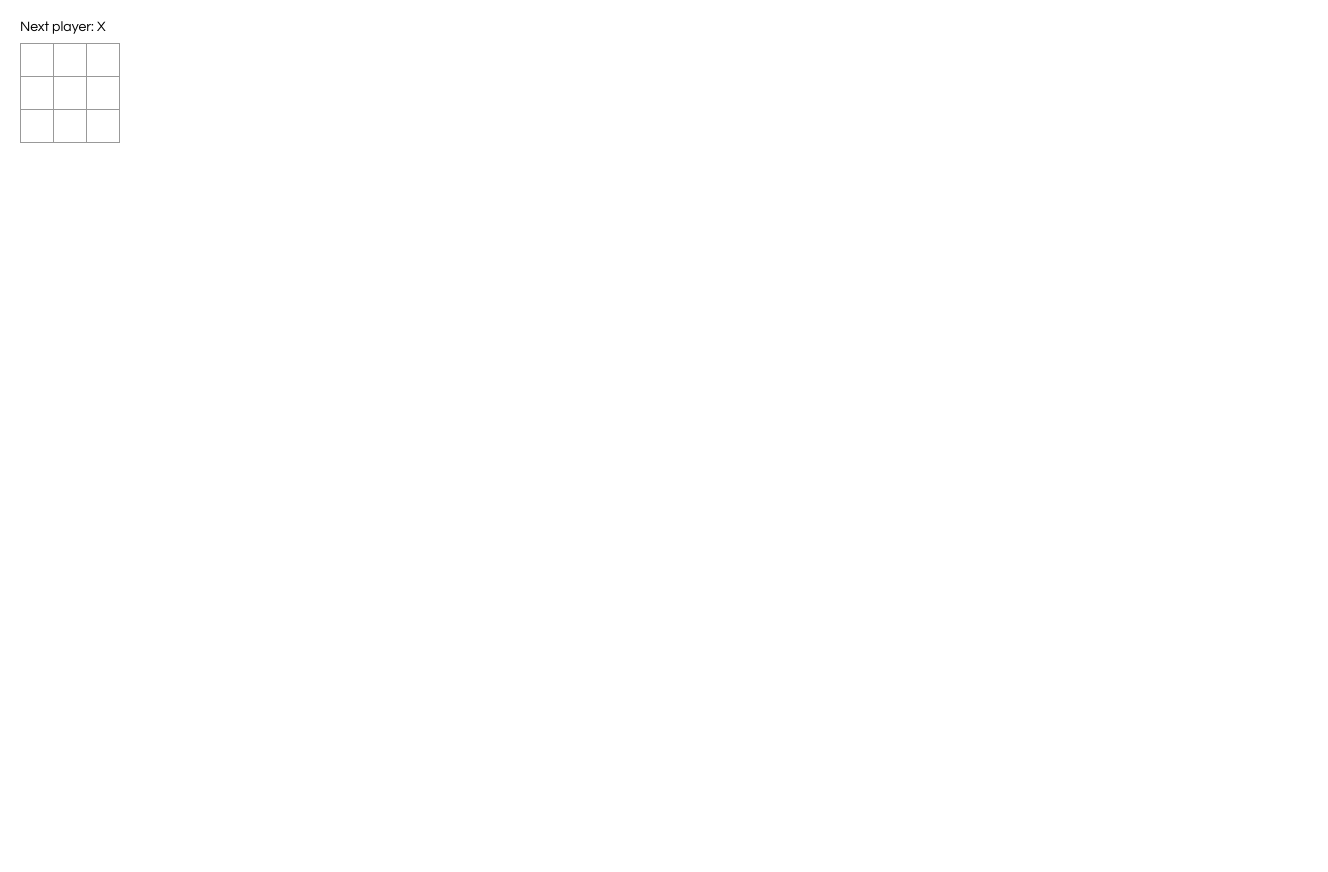
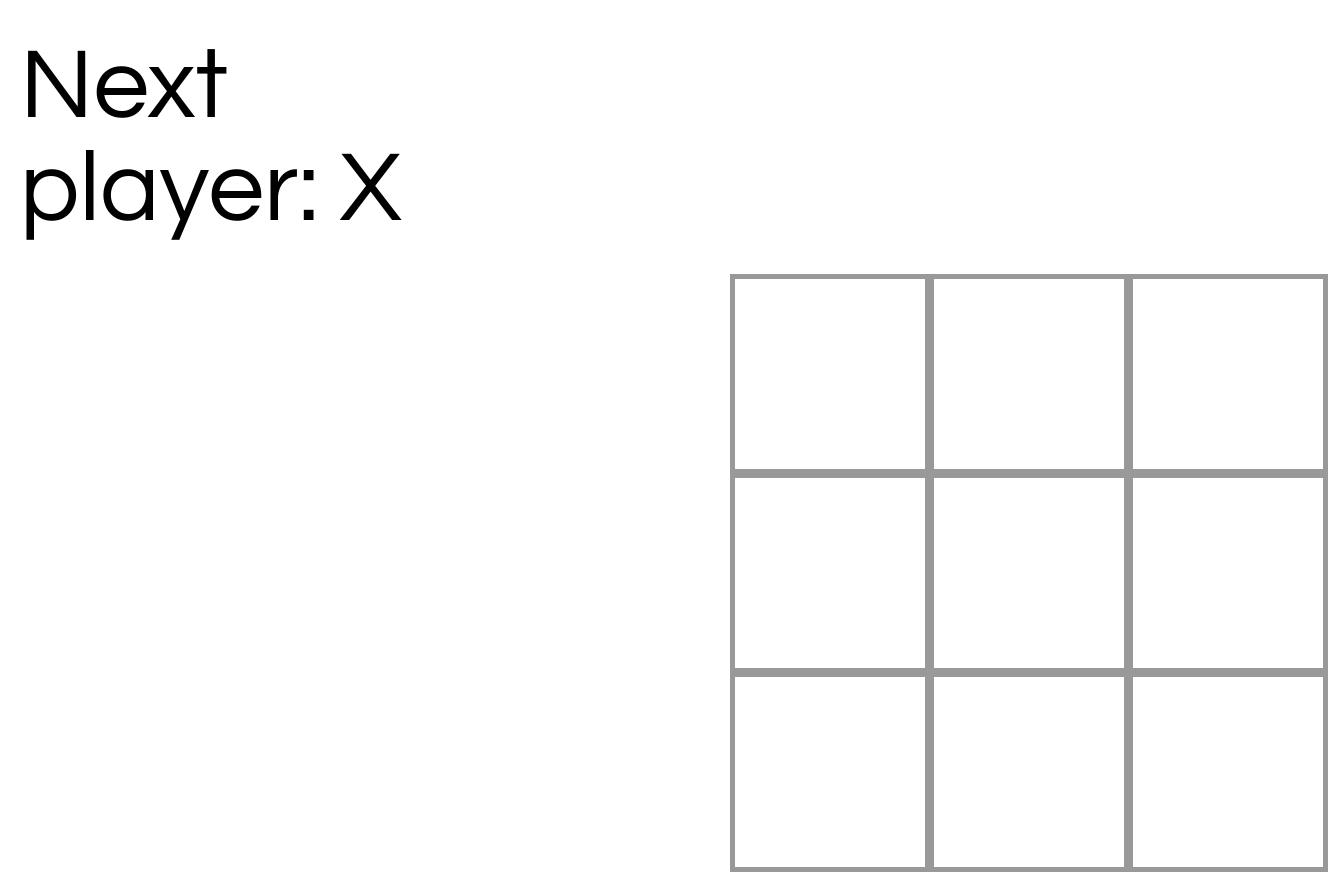
Before and after one commit to vermad843/tic-tac-toe-game-React-, a React app: page / in a window 1280 px wide. Shown: the whole page, 1328 px wide, since content can reach past the window. Before the commit the page ends 800 px from the top, so only its background shows below. Built offline with nearby package versions, Linux system fonts and the light colour scheme.

Commit message:
making it mobile friendly

```diff
--- a/src/App.css
+++ b/src/App.css
@@ -15,21 +15,26 @@ body {
 
   .status {
     margin-bottom: 10px;
+    font-size : 50px;
   }
 
   .square {
     background: #fff;
-    border: 1px solid #999;
+    border: 5px solid #999;
     float: left;
-    font-size: 24px;
+    font-size: 50px;
     font-weight: bold;
     line-height: 34px;
-    height: 34px;
     margin-right: -1px;
     margin-top: -1px;
     padding: 0;
     text-align: center;
-    width: 34px;
+    width : 200px;
+    height : 200px;
+    position : relative;
+    left : 600px;
+    top : 180px;
+    color : black;
   }
 
   .square:focus {
@@ -48,3 +53,97 @@ body {
   .game-info {
     margin-left: 20px;
   }
+
+  @media only screen and (min-width : 414px) {
+
+    .square{
+      position : relative;
+      top : 50px;
+      left : 175px;
+     font-size: 50px;
+     }
+   .board-row {
+    position : relative;
+    top  : 10px;
+    left : 50px;
+   }
+
+  .game > game-board {
+    position : relative;
+    top  : 250px;
+    left : 0px;
+    right : 5px;
+    bottom : 50px;
+   }
+  }
+
+  body {
+    position : relative;
+    top  : 165px;
+    left : 0px;
+    right : 5px;
+    bottom : 100px;
+  }
+
+  .status {
+    position : relative;
+    bottom : 200px;
+    font-size : 100px;
+  }
+
+  @media only screen and (min-width : 768px) {
+
+    .square{
+      position : relative;
+      top : 50px;
+      left : 175px;
+     }
+    .board-row {
+      position : relative;
+     top : 250px;
+     left : 10px;
+     right : 100px;
+    }
+
+  .status {
+    position : relative;
+    bottom : 2px;
+    font-size : 100px;
+    top : 10px;
+  }
+
+  body {
+    position : relative;
+    bottom : 0px;
+    top  : 0px;
+    left : 0px;
+    right : 5px;
+  }
+   }
+
+
+  @media only screen and (min-width : 1000px) {
+
+  .status {
+    position : absolute;
+    bottom : 2px;
+    font-size : 100px;
+    top : 15px;
+    left : 0px;
+    right : 750px;
+  }
+
+  body {
+    position : relative;
+    top  : 0px;
+    left : 0px;
+    right : 5px;
+  }
+
+  .square{
+    position : relative;
+    top : 5px;
+    left : 700px;
+   }
+
+   }
--- a/src/component/Board.js
+++ b/src/component/Board.js
@@ -5,20 +5,20 @@ class Board extends React.Component {
   constructor(props) {
     super(props);
     this.state = {
-     squares: Array(9).fill(null),
-     xIsNext : true,
+     squares: Array(9).fill(null),  //null for all squares(null) other two are 'X' and 'O';
+     xIsNext : true,            //default true = 'X';
     };
   }
 
  handleClick(i) {
-   const squares = this.state.squares.slice();
+   const squares = this.state.squares.slice(); //copying the array
    if(calculateWinner(squares) || squares[i]){
      return;
    }
    squares[i] = this.state.xIsNext ? 'X' : 'O';
    this.setState({
      squares : squares,
-     xIsNext : !this.state.xIsNext,
+     xIsNext : !this.state.xIsNext,                  //false = 'O'
    });
  }
 
@@ -42,7 +42,7 @@ class Board extends React.Component {
       }
 
       return (
-        <div>
+        <div className = "title">
           <div className="status">{status}</div>
           <div className="board-row">
             {this.renderSquare(0)}
--- a/src/component/Game.js
+++ b/src/component/Game.js
@@ -14,6 +14,7 @@ class Game extends React.Component {
           <ol>{/* TODO */}</ol>
         </div>
       </div>
+
     );
   }
 }
```
